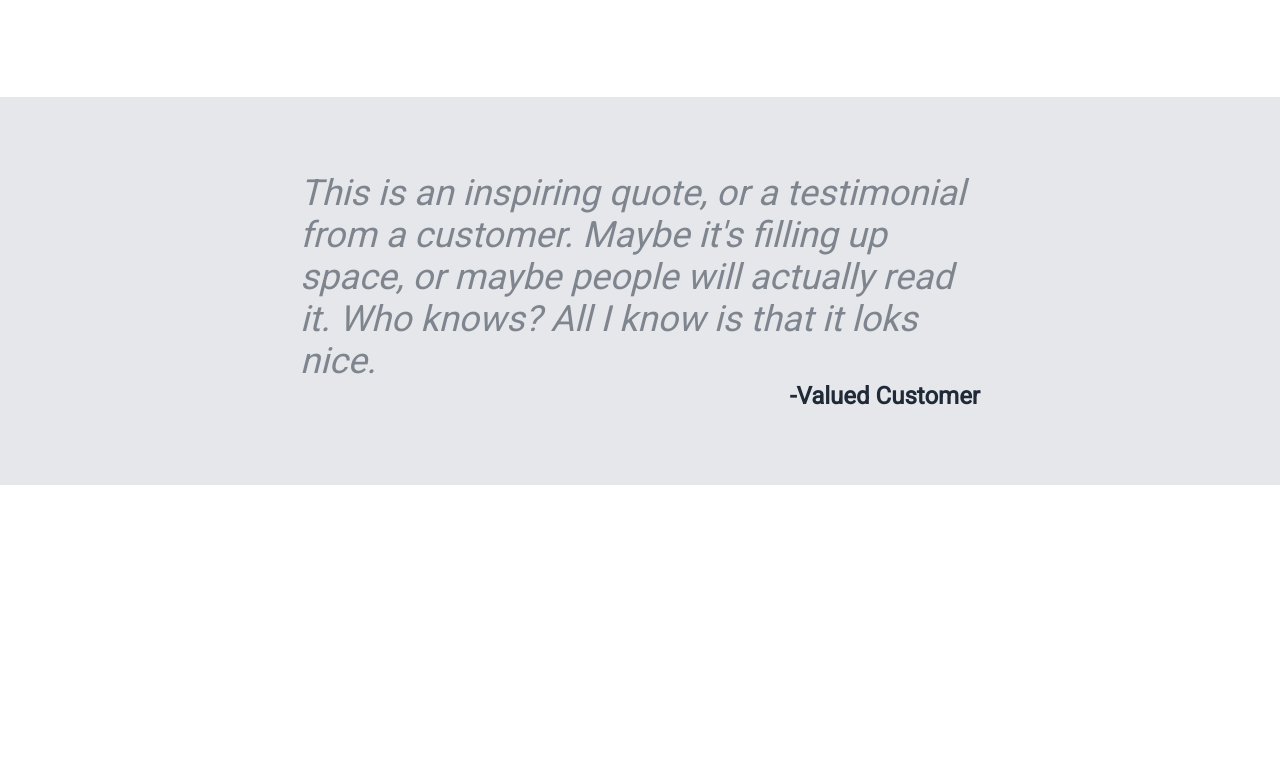
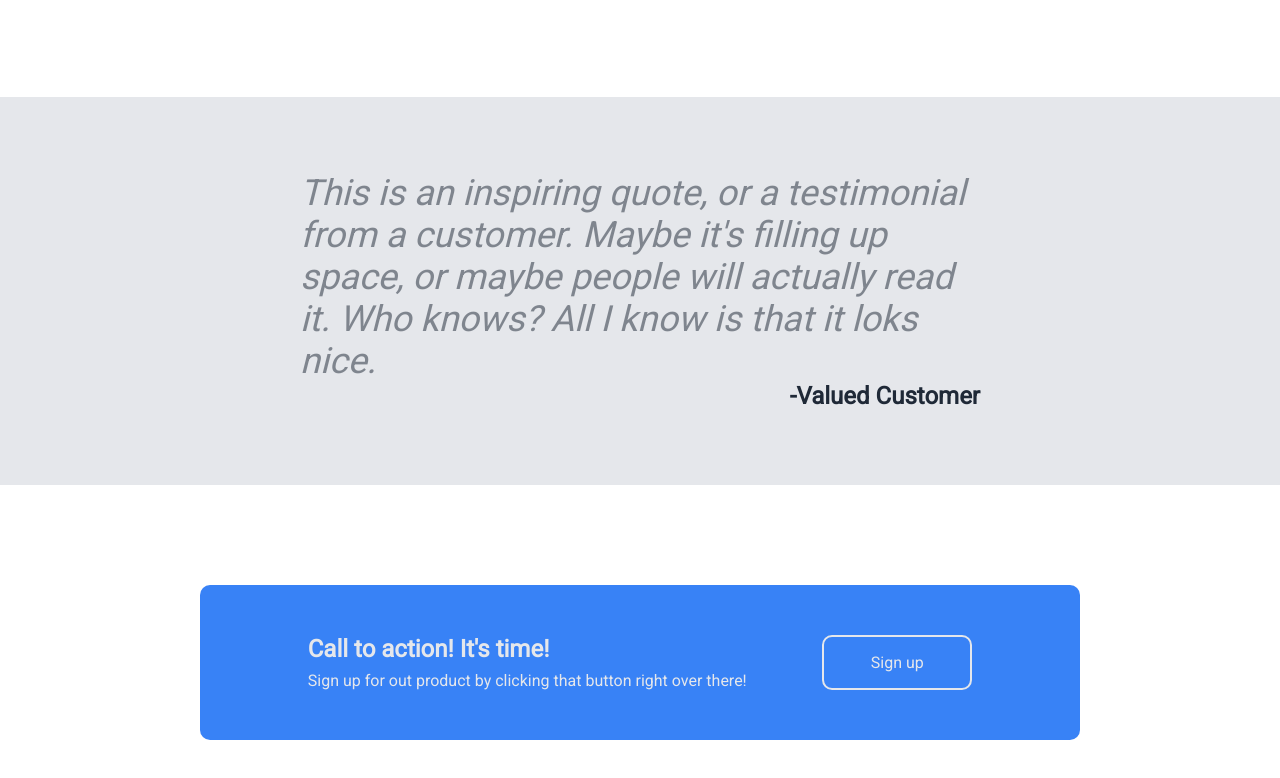
Before and after one commit to madison1238/odin-landing-page, a plain HTML site: page index.html in a window 1280 px wide. Shown: the part 782-1560 px from the top of the page. Before the commit the page ends 1267 px from the top, so only its background shows below. Drawn offline with Linux system fonts and the light colour scheme.

Commit message:
create: make and style call to action section

```diff
--- a/index.html
+++ b/index.html
@@ -73,5 +73,14 @@
       </p>
       <p>-Valued Customer</p>
     </div>
+
+    <!--CALL TO ACTION-->
+    <div class="call">
+      <div class="call-text">
+        <p>Call to action! It's time!</p>
+        <p>Sign up for out product by clicking that button right over there!</p>
+      </div>
+      <button>Sign up</button>
+    </div>
   </body>
 </html>
--- a/style.css
+++ b/style.css
@@ -48,7 +48,7 @@ a {
   color: #e5e7eb;
 }
 
-button {
+.hero button {
   background-color: #3882f6;
   font-size: 18px;
   color: #f9faf8;
@@ -80,7 +80,7 @@ button {
 
 .info-header {
   font-size: 36px;
-  font-weight: 900;
+  font-weight: bolder;
   color: #1f2937;
   text-align: center;
 }
@@ -128,3 +128,33 @@ button {
   font-weight: 900;
   color: #1f2937;
 }
+
+.call {
+  background-color: #3882f6;
+  display: flex;
+  justify-content: space-around;
+  padding: 50px 70px;
+  margin: 100px 200px;
+  border-radius: 10px;
+}
+
+.call-text {
+  display: flex;
+  flex-direction: column;
+  gap: 8px;
+  color: #e5e7eb;
+}
+
+.call-text p:first-of-type {
+  font-size: 24px;
+  font-weight: bolder;
+}
+
+.call button {
+  color: #e5e7eb;
+  background-color: #3882f6;
+  border: 2px solid #e5e7eb;
+  border-radius: 10px;
+  width: 150px;
+  font-size: 16px;
+}
```
